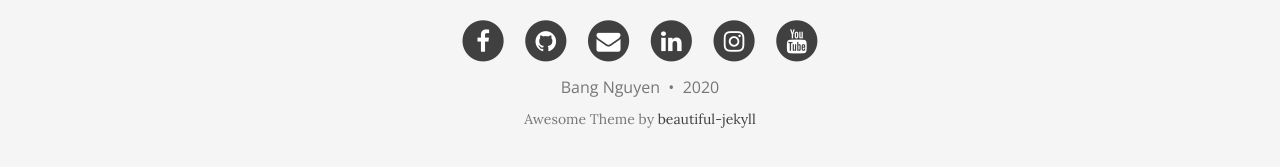
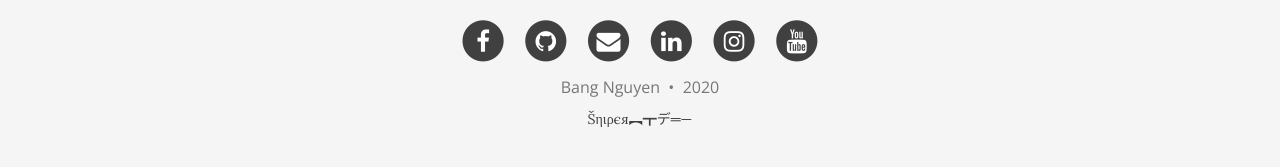
Before and after one commit to tramnguyencute/tramnguyencute.github.io, a Jekyll site: the page built from index.html, in a window 1280 px wide and 900 px high, scrolled down 1995 px. Shown: the part 713-880 px from the top of the window. Built offline with Jekyll 4.4.1, drawn with Linux system fonts in a browser that asks for light colours; the list of posts is cut into pages by our own code.

Commit message:
Update footer.html

```diff
--- a/_includes/footer.html
+++ b/_includes/footer.html
@@ -212,10 +212,9 @@
           <a href="{{ site.url }}">{{ site.url-pretty }}</a>
           {% endif %}
         </p>
-          <!-- Please don't remove this, keep my open source work credited :) -->
+        <!-- Cuối trang -->
         <p class="theme-by text-muted">
-      Awesome Theme by
-      <a href="https://deanattali.com/beautiful-jekyll/">beautiful-jekyll</a>
+          <a href="https://www.linkedin.com/in/bangnguyenduy">Šηιρєя︻┳デ═—</a>
         </p>
       </div>
     </div>
```
Lines whose indentation alone changed are shown as unchanged.
